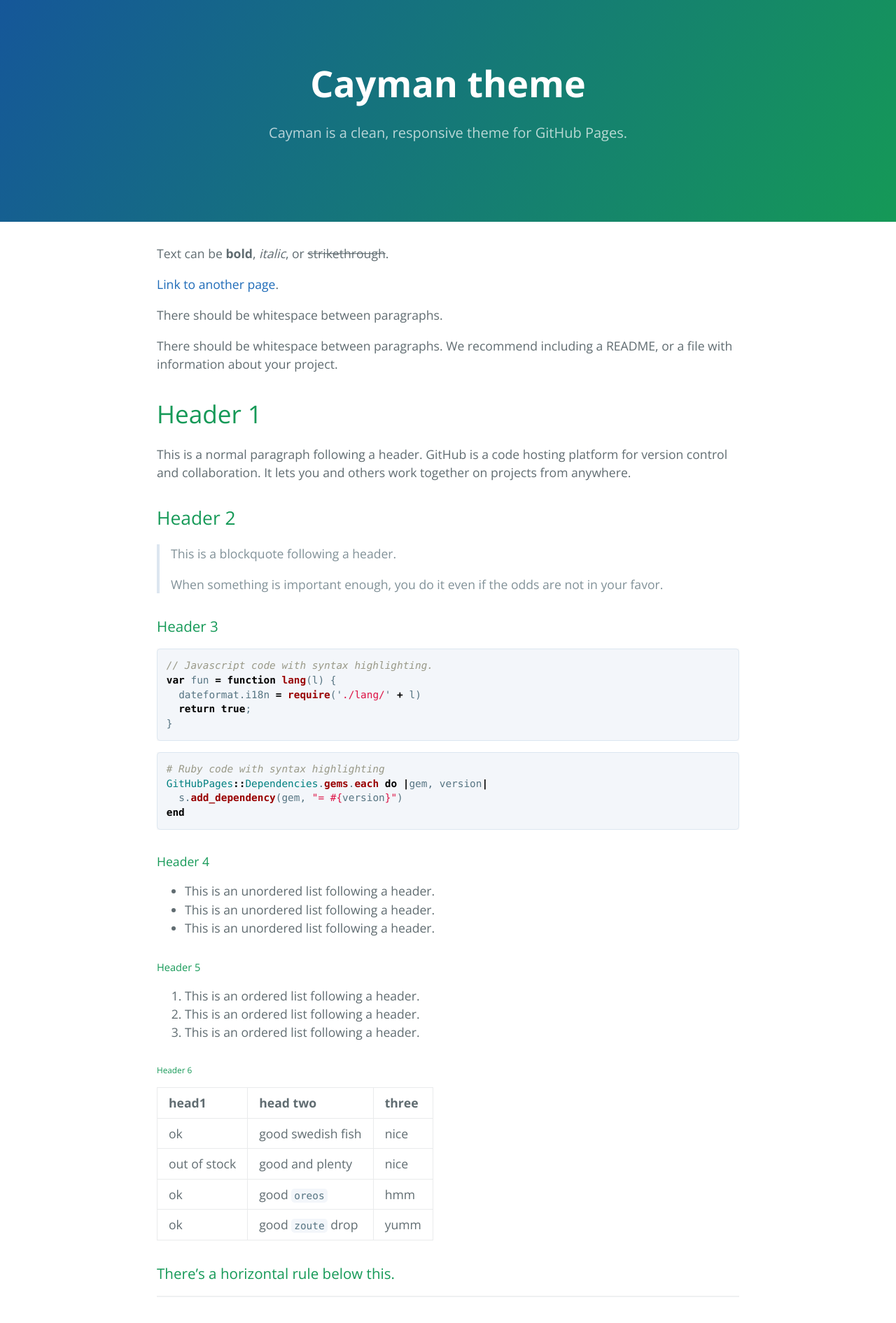
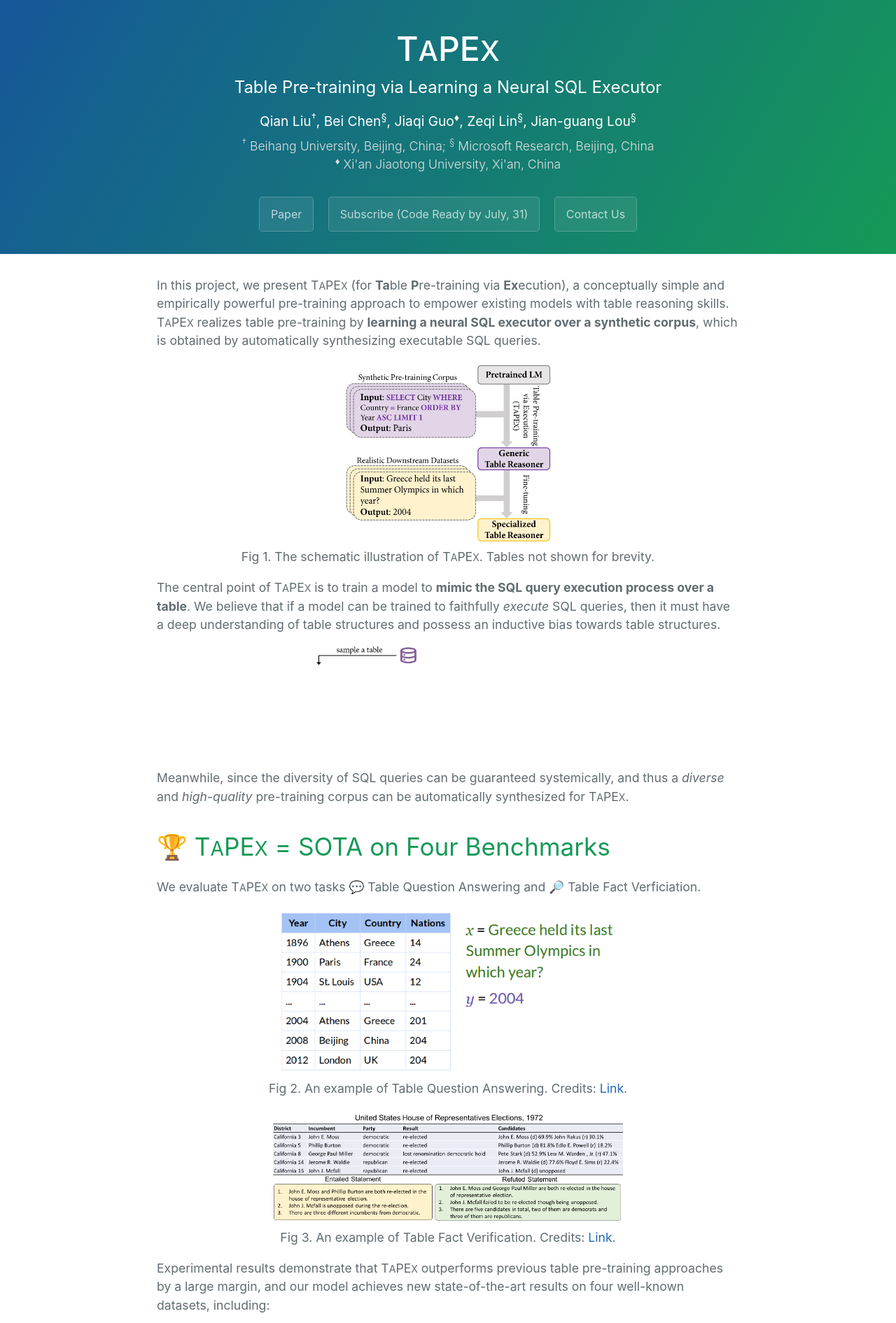
Before and after one commit to table-pretraining/table-pretraining.github.io, a Jekyll site: the page built from index.md, in a window 1280 px wide. Shown: the top 1891 px of the page at 70% size. Built offline with Jekyll 4.4.1, drawn with Linux system fonts in a browser that asks for light colours; some of the changed text lies outside the part shown.

Commit message:
update the project homepage

````diff
--- a/_config.yml
+++ b/_config.yml
@@ -1,5 +1,5 @@
-title: Cayman theme
-description: Cayman is a clean, responsive theme for GitHub Pages.
-show_downloads: false
 google_analytics: G-MSP510LCQB
 theme: jekyll-theme-cayman
+repository_url: https://forms.office.com/r/q6b3bL4xxh
+paper_url: https://proceedings.neurips.cc/paper/2020/file/83adc9225e4deb67d7ce42d58fe5157c-Paper.pdf
+contact_mail: t-qianli@microsoft.com
--- a/_layouts/default.html
+++ b/_layouts/default.html
@@ -25,20 +25,30 @@
     <a id="skip-to-content" href="#content">Skip to the content.</a>
 
     <header class="page-header" role="banner">
-      <h1 class="project-name">{{ page.title | default: site.title | default: site.github.repository_name }}</h1>
-      <h2 class="project-tagline">{{ page.description | default: site.description | default: site.github.project_tagline }}</h2>
-      {% if site.github.is_project_page %}
-        <a href="{{ site.github.repository_url }}" class="btn">View on GitHub</a>
-      {% endif %}
-      {% if site.show_downloads %}
-        <a href="{{ site.github.zip_url }}" class="btn">Download .zip</a>
-        <a href="{{ site.github.tar_url }}" class="btn">Download .tar.gz</a>
-      {% endif %}
+      <h1 class="project-name"><span class="project-name-large">T</span><span class="project-name-small">A</span><span class="project-name-large">PE</span><span class="project-name-small">X</span></h1>
+      <p class="project-description">
+        Table Pre-training via Learning a Neural SQL Executor
+      </p>
+      <div class="authors">
+        <a style="color:#fff;" href="https://siviltaram.github.io/">Qian Liu</a><sup>†</sup>,
+        <a style="color:#fff;" href="https://ml.cs.tsinghua.edu.cn/~beichen/">Bei Chen</a><sup>§</sup>,
+        <a style="color:#fff;" href="https://github.com/JasperGuo">Jiaqi Guo</a><sup>♦</sup>,
+        <a style="color:#fff;" href="https://www.microsoft.com/en-us/research/people/zelin/">Zeqi Lin</a><sup>§</sup>,
+        <a style="color:#fff;" href="https://www.microsoft.com/en-us/research/people/jlou/">Jian-guang Lou</a><sup>§</sup>
+      </div>
+      <div class="affils">
+        <sup>†</sup> Beihang University, Beijing, China;
+        <sup>§</sup> Microsoft Research, Beijing, China<br>
+        <sup>♦</sup> Xi'an Jiaotong University, Xi'an, China<br>
+      </div>
+      <h2 class="project-tagline">
+      </h2>
+      <a href="{{ site.paper_url }}" class="btn">Paper</a>
+      <a href="{{ site.repository_url }}" class="btn">Subscribe (Code Ready by July, 31)</a>
+      <a href="mailto: {{ site.contact_mail }}" class="btn">Contact Us</a>
     </header>
-
     <main id="content" class="main-content" role="main">
       {{ content }}
-
       <footer class="site-footer">
         {% if site.github.is_project_page %}
           <span class="site-footer-owner"><a href="{{ site.github.repository_url }}">{{ site.github.repository_name }}</a> is maintained by <a href="{{ site.github.owner_url }}">{{ site.github.owner_name }}</a>.</span>
--- a/_sass/jekyll-theme-cayman.scss
+++ b/_sass/jekyll-theme-cayman.scss
@@ -23,6 +23,7 @@
 
 * {
   box-sizing: border-box;
+  font-family: -apple-system,BlinkMacSystemFont,"Segoe UI",Roboto,"Helvetica Neue",Arial,sans-serif,"Apple Color Emoji","Segoe UI Emoji","Segoe UI Symbol";
 }
 
 body {
@@ -112,34 +113,107 @@ a {
   background-image: linear-gradient(120deg, $header-bg-color-secondary, $header-bg-color);
 
   @include large {
-    padding: 5rem 6rem;
+    padding: 2rem 2rem 1rem 2rem;
   }
 
   @include medium {
-    padding: 3rem 4rem;
+    padding: 2rem 2rem 1rem 2rem;
   }
 
   @include small {
-    padding: 2rem 1rem;
+    padding: 2rem 2rem 1rem 2rem;
   }
 }
 
+sup {
+  top: -.5em;
+}
+
+
 .project-name {
+  margin-top: 0.1rem;
+  margin-bottom: 0.1rem;
+  font-weight: 500;
+
+  .project-name-large {
+    @include large {
+      font-size: 3rem;
+    }
+
+    @include medium {
+      font-size: 2.25rem;
+    }
+
+    @include small {
+      font-size: 2.0rem;
+    }
+  }
+
+  .project-name-small {
+    @include large {
+      font-size: 2.5rem;
+    }
+
+    @include medium {
+      font-size: 2.0rem;
+    }
+
+    @include small {
+      font-size: 1.75rem;
+    }
+  }
+}
+
+.authors {
+  margin-top: 1rem;
+  max-width: 100%;
+  font-weight: 400;
+
+  @include large {
+    font-size: 1.2rem;
+  }
+  @include medium {
+    font-size: 1.0rem;
+  }
+  @include small {
+    font-size: 0.9rem;
+  }
+}
+
+.affils {
+  margin-top: 0.5rem;
+  font-weight: 300;
+  color: #e0e0e0;
+
+  @include large {
+    font-size: 1.1rem;
+  }
+  @include medium {
+    font-size: 0.9rem;
+  }
+  @include small {
+    font-size: 0.8rem;
+  }
+
+}
+
+.project-description {
   margin-top: 0;
   margin-bottom: 0.1rem;
 
   @include large {
-    font-size: 3.25rem;
+    font-size: 1.5rem;
   }
 
   @include medium {
-    font-size: 2.25rem;
+    font-size: 1.25rem;
   }
 
   @include small {
-    font-size: 1.75rem;
+    font-size: 1rem;
   }
 }
+
 
 .project-tagline {
   margin-bottom: 2rem;
@@ -157,6 +231,10 @@ a {
   @include small {
     font-size: 1rem;
   }
+}
+
+.span-small {
+  font-size: 80%;
 }
 
 .main-content {
--- a/index.md
+++ b/index.md
@@ -2,122 +2,83 @@
 layout: default
 ---
 
-Text can be **bold**, _italic_, or ~~strikethrough~~.
+In this project, we present T<span class="span-small">A</span>PE<span class="span-small">X</span> (for **Ta**ble **P**re-training via **Ex**ecution), a conceptually simple and empirically powerful pre-training approach to empower existing models with table reasoning skills.
+T<span class="span-small">A</span>PE<span class="span-small">X</span> realizes table pre-training by **learning a neural SQL executor over a synthetic corpus**, which is obtained by automatically synthesizing executable SQL queries.
 
-[Link to another page](./another-page.html).
+<figure style="text-align:center">
+  <img src="/assets/tapex_overview.jpg" width="300">
+  <figcaption>Fig 1. The schematic illustration of T<span class="span-small">A</span>PE<span class="span-small">X</span>. Tables not shown for brevity.</figcaption>
+</figure>
 
-There should be whitespace between paragraphs.
+The central point of T<span class="span-small">A</span>PE<span class="span-small">X</span> is to train a model to **mimic the SQL query execution process over a table**.
+We believe that if a model can be trained to faithfully *execute* SQL queries, then it must have a deep understanding of table structures and possess an inductive bias towards table structures.
 
-There should be whitespace between paragraphs. We recommend including a README, or a file with information about your project.
+<div style="text-align:center">
+<img src="/assets/model_pretrain.gif" width="600"></div>
 
-# Header 1
+Meanwhile, since the diversity of SQL queries can be guaranteed systemically, and thus a *diverse* and *high-quality* pre-training corpus can be automatically synthesized for T<span class="span-small">A</span>PE<span class="span-small">X</span>.
 
-This is a normal paragraph following a header. GitHub is a code hosting platform for version control and collaboration. It lets you and others work together on projects from anywhere.
+# 🏆 T<span class="span-small">A</span>PE<span class="span-small">X</span> = SOTA on Four Benchmarks
 
-## Header 2
+We evaluate T<span class="span-small">A</span>PE<span class="span-small">X</span> on two tasks 💬 Table Question Answering and 🔎 Table Fact Verficiation.
 
-> This is a blockquote following a header.
->
-> When something is important enough, you do it even if the odds are not in your favor.
+<figure style="text-align:center">
+  <img src="/assets/tableqa_task.png" width="500">
+  <figcaption>Fig 2. An example of Table Question Answering. Credits: <a href="https://nlp.stanford.edu/blog/wikitablequestions-a-complex-real-world-question-understanding-dataset">Link</a>.</figcaption>
+</figure>
 
-### Header 3
+<figure style="text-align:center">
+  <img src="/assets/tableft_task.png" width="500">
+  <figcaption>Fig 3. An example of Table Fact Verification. Credits: <a href="https://tabfact.github.io/">Link</a>.</figcaption>
+</figure>
 
-```js
-// Javascript code with syntax highlighting.
-var fun = function lang(l) {
-  dateformat.i18n = require('./lang/' + l)
-  return true;
+Experimental results demonstrate that T<span class="span-small">A</span>PE<span class="span-small">X</span> outperforms previous table pre-training approaches by a large margin, and our model achieves new state-of-the-art results on four well-known datasets, including:
+- improving the WikiSQL denotation accuracy to <span style="color: #159957;font-weight:700;">89.6</span> (📈+4.9).
+- improving the WikiTableQuestions denotation accuracy to <span style="color: #159957;font-weight:700;">57.5</span> (📈+4.8).
+- improving the SQA denotation accuracy to <span style="color: #159957;font-weight:700;">74.5</span> (📈+3.5).
+- improving the TabFact accuracy to <span style="color: #159957;font-weight:700;">84.6</span> (📈+3.6).
+
+<figure style="text-align:center">
+  <img src="/assets/dataset.jpg" width="400">
+  <figcaption>Tab 1. Dataset statistics</figcaption>
+</figure>
+
+More importantly, our backbone is a simple Transformer-based Encoder-Decoder model without any task-specific architecture, which can be extended to **any kind of** downstream task.
+
+# ⚔️ T<span class="span-small">A</span>PE<span class="span-small">X</span> v.s. Previous Table Pre-training
+
+Our T<span class="span-small">A</span>PE<span class="span-small">X</span> can achieve significantly better results compared to previous table pre-training techniques, with a much smaller sytheized pre-training corpus.
+
+<figure style="text-align:center">
+  <img src="/assets/efficiency_demo.jpg" width="300">
+  <figcaption>Fig 4. The amount of our pre-training corpus v.s. WikiTQ dev set denotation accuracy.</figcaption>
+</figure>
+
+| Pre-training Model |  Pre-training Task    |  Pre-training Scale |  WikiTQ Acc |
+|:-------------|:------------------|:------| :----: |
+| [T<span class="span-small">A</span>P<span class="span-small">A</span>S (Herzig et al., 2020)](https://aclanthology.org/2020.acl-main.398/)     | Masked Language Model | 21.3 Million  | 48.8 |
+| [TaBERT (Yin et al., 2020)](https://aclanthology.org/2020.acl-main.745/)    | Masked Column Prediction +<br>Cell Value Recovery   | 26.3 Million  | 53.0 |
+| [GraPPa (Yu et al., 2020)](https://openreview.net/forum?id=kyaIeYj4zZ)     | Masked Language Model +<br>SQL Semantic Prediction  | 0.9 Million | 51.9 |
+| T<span class="span-small">A</span>PE<span class="span-small">X</span> (Ours, 1 Million)        | SQL Execution | 1.0 Million  | **56.1** |
+| T<span class="span-small">A</span>PE<span class="span-small">X</span> (Ours, 5 Million)        | SQL Execution | 5.0 Million  | **57.0** |
+
+> WikiTQ refers to the challenging [WikiTableQuestions](https://github.com/ppasupat/WikiTableQuestions) dataset (Pasupat and Liang, 2015).
+
+# 😉 Other Interesting Work
+
+- [https://github.com/microsoft/IRNet](https://github.com/microsoft/IRNet)
+- [https://github.com/microsoft/ContextualSP](https://github.com/microsoft/ContextualSP)
+- [https://github.com/JasperGuo/Unimer](https://github.com/JasperGuo/Unimer)
+
+# 📍 Citation
+
+If you find our work useful to you, please kindly cite it by:
+
+```bibtex
+@article{liu2021tapex,
+  title={TaPEx: Learning a Neural SQL Executor for Table Pre-training},
+  author={Liu, Qian and Chen, Bei and Guo, Jiaqi and Lin, Zeqi and Lou, Jian-Guang},
+  journal={arxiv},
+  year={2021}
 }
 ```
-
-```ruby
-# Ruby code with syntax highlighting
-GitHubPages::Dependencies.gems.each do |gem, version|
-  s.add_dependency(gem, "= #{version}")
-end
-```
-
-#### Header 4
-
-*   This is an unordered list following a header.
-*   This is an unordered list following a header.
-*   This is an unordered list following a header.
-
-##### Header 5
-
-1.  This is an ordered list following a header.
-2.  This is an ordered list following a header.
-3.  This is an ordered list following a header.
-
-###### Header 6
-
-| head1        | head two          | three |
-|:-------------|:------------------|:------|
-| ok           | good swedish fish | nice  |
-| out of stock | good and plenty   | nice  |
-| ok           | good `oreos`      | hmm   |
-| ok           | good `zoute` drop | yumm  |
-
-### There's a horizontal rule below this.
-
-* * *
-
-### Here is an unordered list:
-
-*   Item foo
-*   Item bar
-*   Item baz
-*   Item zip
-
-### And an ordered list:
-
-1.  Item one
-1.  Item two
-1.  Item three
-1.  Item four
-
-### And a nested list:
-
-- level 1 item
-  - level 2 item
-  - level 2 item
-    - level 3 item
-    - level 3 item
-- level 1 item
-  - level 2 item
-  - level 2 item
-  - level 2 item
-- level 1 item
-  - level 2 item
-  - level 2 item
-- level 1 item
-
-### Small image
-
-![Octocat](https://github.githubassets.com/images/icons/emoji/octocat.png)
-
-### Large image
-
-![Branching](https://guides.github.com/activities/hello-world/branching.png)
-
-
-### Definition lists can be used with HTML syntax.
-
-<dl>
-<dt>Name</dt>
-<dd>Godzilla</dd>
-<dt>Born</dt>
-<dd>1952</dd>
-<dt>Birthplace</dt>
-<dd>Japan</dd>
-<dt>Color</dt>
-<dd>Green</dd>
-</dl>
-
-```
-Long, single-line code blocks should not wrap. They should horizontally scroll if they are too long. This line should be long enough to demonstrate this.
-```
-
-```
-The final element.
-```
````
Also changed, not shown: README.md, assets/dataset.jpg (added), assets/efficiency_demo.jpg (added), assets/model_pretrain.gif (added), assets/tableft_task.png (added), assets/tableqa_task.png (added), assets/tapex_overview.jpg (added).
